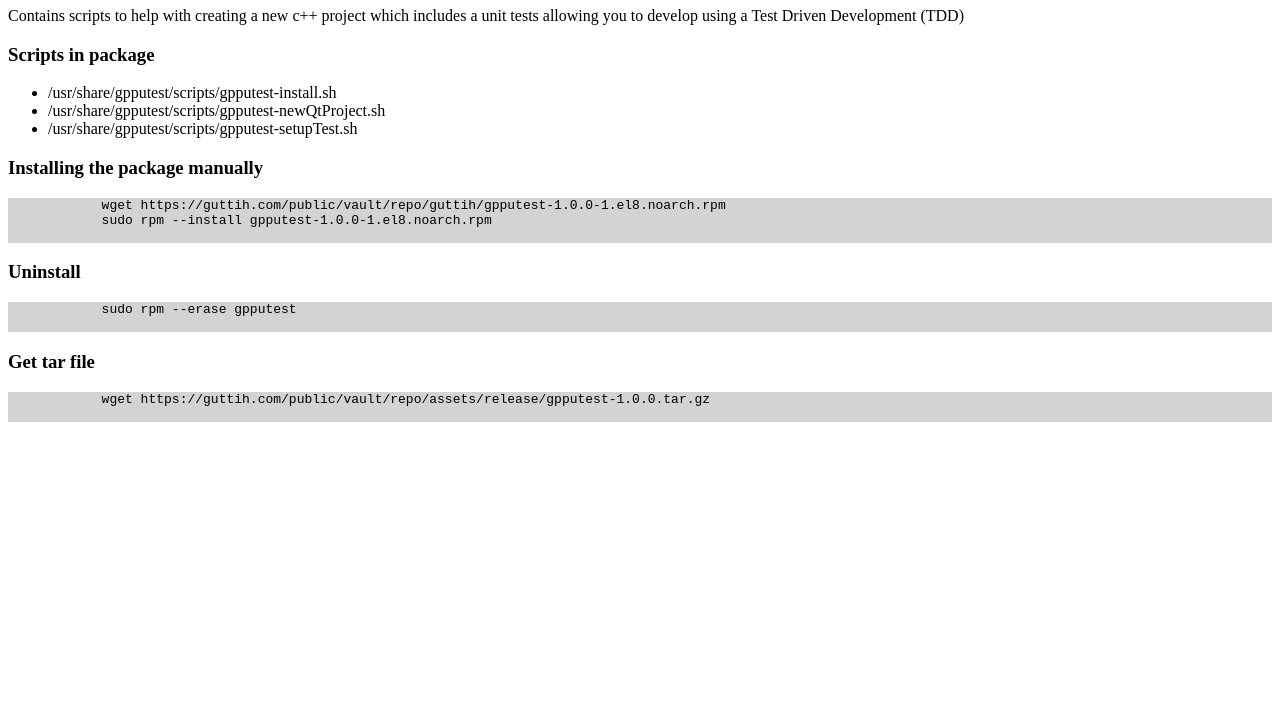
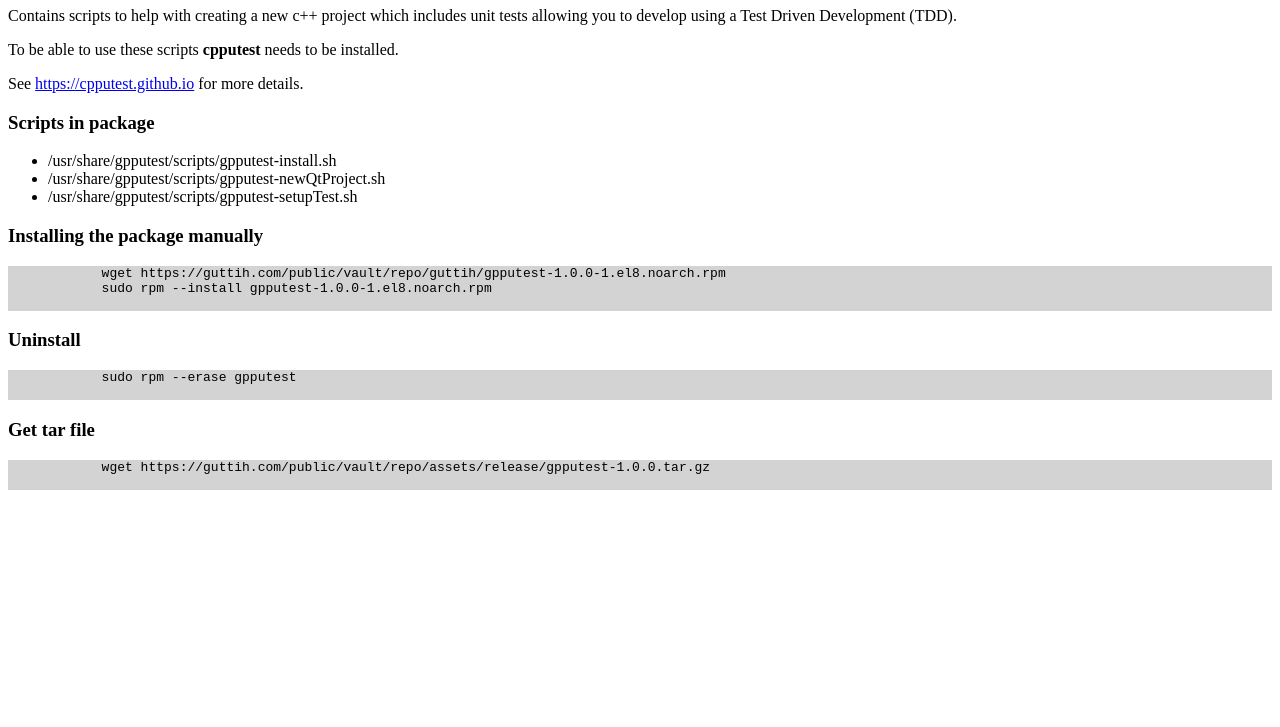
Before and after one commit to guttih/gpputest, a plain HTML site: page support/index.html in a window 1280 px wide. Shown: the part 73-800 px from the top of the page. Drawn offline with Linux system fonts and the light colour scheme.

Commit message:
adding link to cpputest in index.html

```diff
--- a/support/index.html
+++ b/support/index.html
@@ -20,8 +20,11 @@
             <p class="browsehappy">You are using an <strong>outdated</strong> browser. Please <a href="#">upgrade your browser</a> to improve your experience.</p>
         <![endif]-->
         <h1>GppUTest RPM package</h1>
-        <p>Contains scripts to help with creating a new c++ project which includes
-            a unit tests allowing you to develop using a Test Driven Development (TDD) </p>
+        <p>Contains scripts to help with creating a new c++ project which includes unit tests allowing you to develop using a Test Driven Development (TDD).</p>
+        <p>To be able to use these scripts <b>cpputest</b> needs to be installed.</p>
+
+        <p>See <a href="https://cpputest.github.io">https://cpputest.github.io</a> for more details.</p>
+
 
         <h3>Scripts in package</h3>
         <ul>
```
